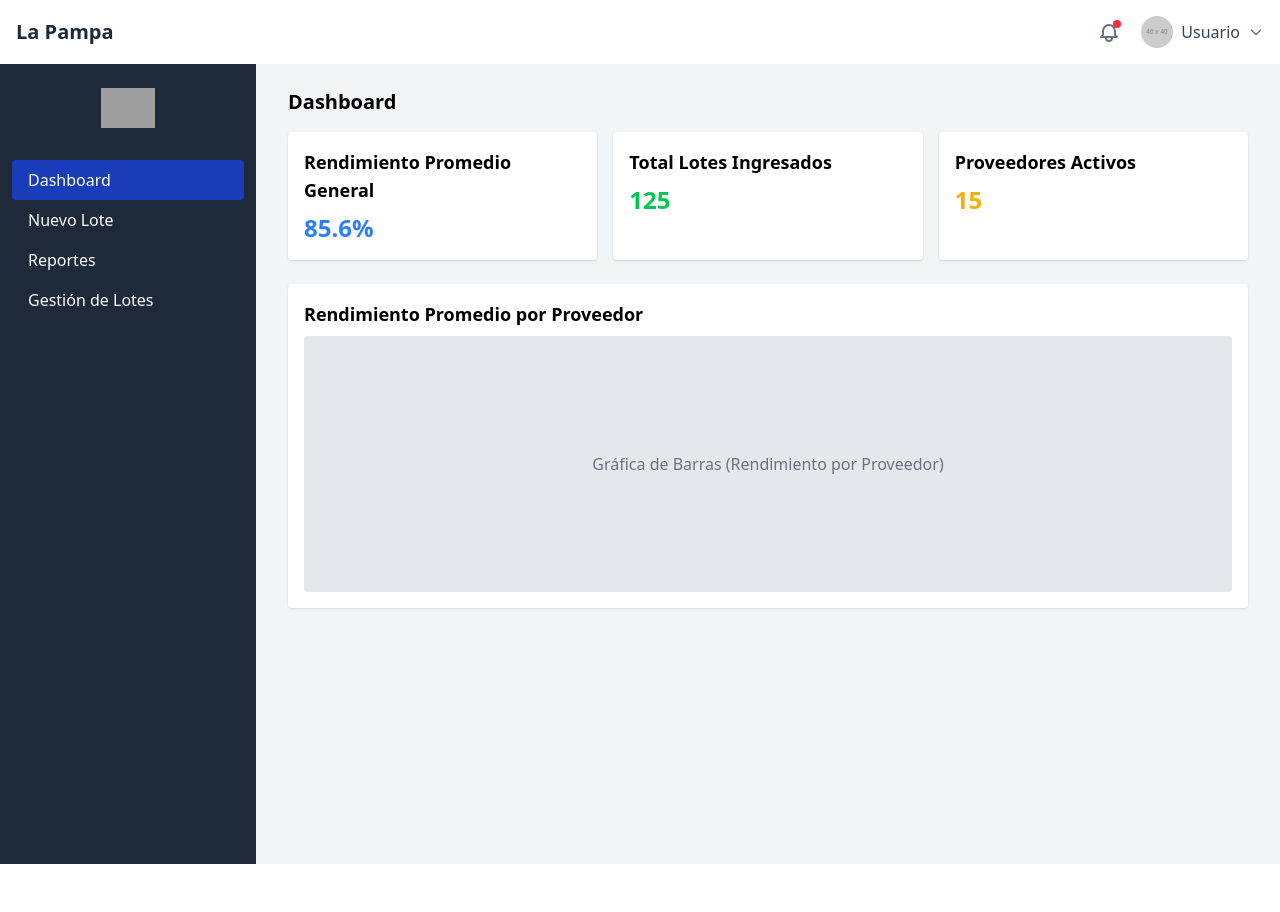
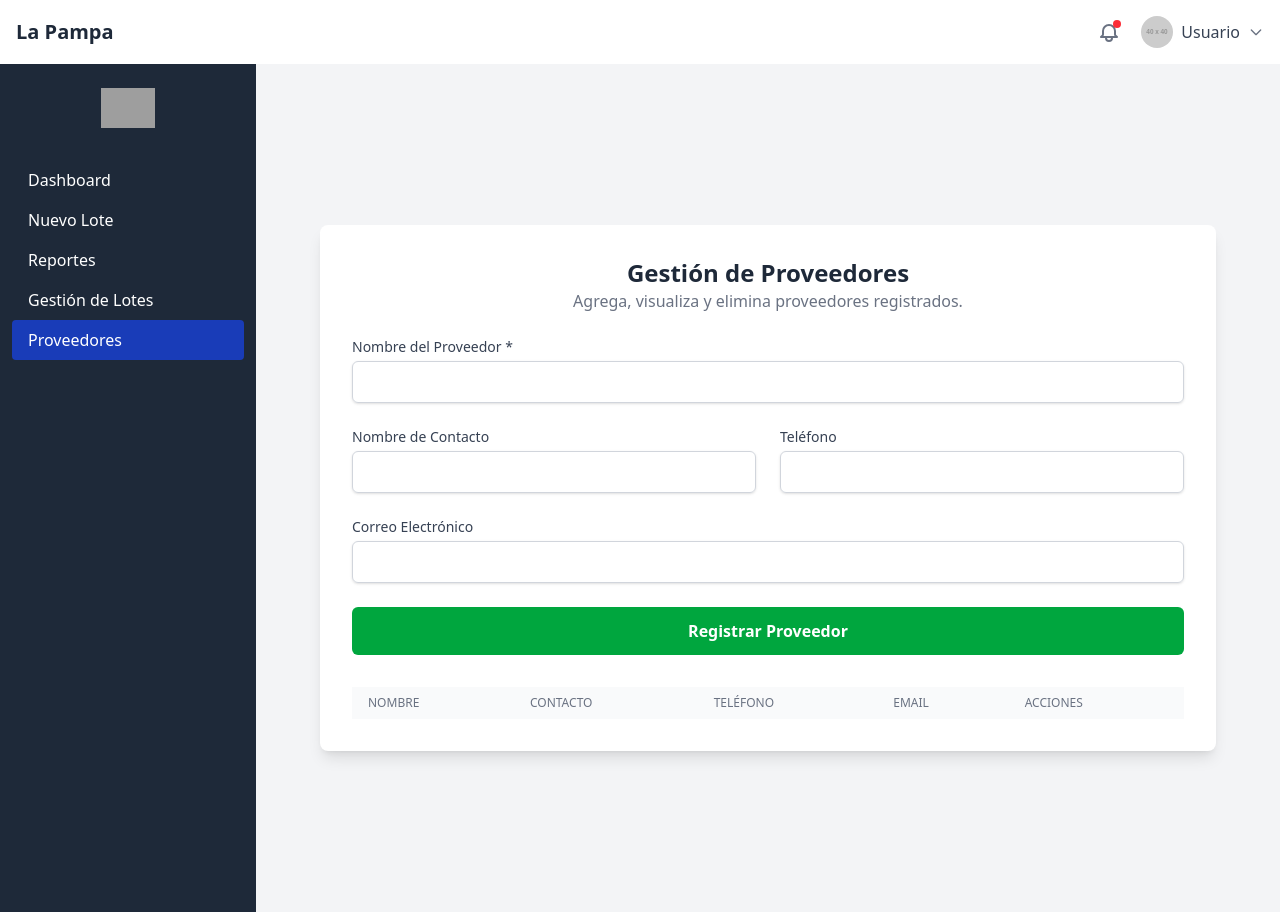
Before and after one commit to JuanAndreAV/sigepro, an Angular app: page /dashboard/proveedores in a window 1280 px wide. Before the commit this address led to /dashboard/home. Before the commit the page ends 864 px from the top, so only its background shows below. Built offline with nearby package versions, Linux system fonts and the light colour scheme; grey boxes are pictures that could not be loaded.

Commit message:
Add proveedoresComponent

```diff
--- a/src/app/app.routes.ts
+++ b/src/app/app.routes.ts
@@ -5,6 +5,7 @@ import { ReportsComponent } from './pages/reports/reports.component';
 import { LotEntryFormComponent } from './pages/lot-entry-form/lot-entry-form.component';
 import { LotesListComponent } from './pages/lotes-list/lotes-list.component';
 import { LotProcessFormComponent } from './pages/lot-process-form/lot-process-form.component';
+import { ProveedoresComponent } from './pages/proveedores/proveedores.component';
 
 
 export const routes: Routes = [
@@ -31,6 +32,10 @@ export const routes: Routes = [
             {
                 path: 'process',
                 component: LotProcessFormComponent
+            },
+            {
+                path: 'proveedores',
+                component: ProveedoresComponent
             }
 
         ]
--- a/src/app/components/layout/sidebar/sidebar.component.ts
+++ b/src/app/components/layout/sidebar/sidebar.component.ts
@@ -3,6 +3,7 @@ import { RouterLink, RouterLinkActive } from '@angular/router';
 
 @Component({
   selector: 'app-sidebar',
+  standalone: true,
   imports: [RouterLink, RouterLinkActive],
   templateUrl: './sidebar.component.html',
   styleUrl: './sidebar.component.css'
@@ -33,6 +34,12 @@ export class SidebarComponent {
     path: '/dashboard/lotes-list',
     title: 'Gestión de Lotes',
     icon: 'list',
+  },
+  {
+    id: 5,
+    path: '/dashboard/proveedores',
+    title: 'Proveedores',
+    icon: 'lot-entry',
   }
  ]
 }
--- /dev/null
+++ b/src/app/interfaces/proveedores.ts
@@ -0,0 +1,6 @@
+export interface Proveedores {
+    nombre: string;
+    contactoNombre?: string;
+    telefono?: string;
+    email?: string
+}
--- /dev/null
+++ b/src/app/pages/proveedores/proveedores.component.html
@@ -0,0 +1,77 @@
+<div class="bg-gray-100 min-h-screen flex items-center justify-center p-4">
+  <div class="bg-white p-8 rounded-lg shadow-lg w-full max-w-4xl">
+    <!-- Título -->
+    <div class="mb-6 text-center">
+      <h2 class="text-2xl font-bold text-gray-800">Gestión de Proveedores</h2>
+      <p class="text-gray-500">Agrega, visualiza y elimina proveedores registrados.</p>
+    </div>
+
+    <!-- Formulario Registro de Proveedor -->
+    <form [formGroup]="providerForm()" class="grid grid-cols-1 md:grid-cols-2 gap-6 mb-8">
+      <!-- Campo: Nombre (Obligatorio) -->
+      <div class="md:col-span-2">
+        <label for="nombre" class="block text-sm font-medium text-gray-700 mb-1">Nombre del Proveedor *</label>
+        <input type="text" id="nombre" formControlName="nombre" required
+          class="block w-full px-3 py-2 border border-gray-300 rounded-md shadow-sm focus:outline-none focus:ring-blue-500 focus:border-blue-500">
+      </div>
+
+      <!-- Campo: Nombre de Contacto -->
+      <div>
+        <label for="contacto" class="block text-sm font-medium text-gray-700 mb-1">Nombre de Contacto</label>
+        <input type="text" id="contactoNombre" formControlName="contactoNombre"
+          class="block w-full px-3 py-2 border border-gray-300 rounded-md shadow-sm focus:outline-none focus:ring-blue-500 focus:border-blue-500">
+      </div>
+
+      <!-- Campo: Teléfono -->
+      <div>
+        <label for="telefono" class="block text-sm font-medium text-gray-700 mb-1">Teléfono</label>
+        <input type="tel" id="telefono" formControlName="telefono"
+          class="block w-full px-3 py-2 border border-gray-300 rounded-md shadow-sm focus:outline-none focus:ring-blue-500 focus:border-blue-500">
+      </div>
+
+      <!-- Campo: Email -->
+      <div class="md:col-span-2">
+        <label for="email" class="block text-sm font-medium text-gray-700 mb-1">Correo Electrónico</label>
+        <input type="email" id="email" formControlName="email"
+          class="block w-full px-3 py-2 border border-gray-300 rounded-md shadow-sm focus:outline-none focus:ring-blue-500 focus:border-blue-500">
+      </div>
+
+      <!-- Botón de Guardar -->
+      <div class="md:col-span-2">
+        <button type="button" (click)="addProveedor()"
+          class="w-full bg-green-600 text-white font-bold py-3 px-4 rounded-md hover:bg-green-700 focus:outline-none focus:ring-2 focus:ring-offset-2 focus:ring-green-500 transition-colors">
+          Registrar Proveedor
+        </button>
+      </div>
+    </form>
+
+    <!-- Tabla de Proveedores -->
+    <div class="overflow-x-auto">
+      <table class="min-w-full divide-y divide-gray-200">
+        <thead class="bg-gray-50">
+          <tr>
+            <th class="px-4 py-2 text-left text-xs font-medium text-gray-500 uppercase">Nombre</th>
+            <th class="px-4 py-2 text-left text-xs font-medium text-gray-500 uppercase">Contacto</th>
+            <th class="px-4 py-2 text-left text-xs font-medium text-gray-500 uppercase">Teléfono</th>
+            <th class="px-4 py-2 text-left text-xs font-medium text-gray-500 uppercase">Email</th>
+            <th class="px-4 py-2 text-left text-xs font-medium text-gray-500 uppercase">Acciones</th>
+          </tr>
+        </thead>
+
+        @for (prov of proveedores(); track prov.nombre) {
+        <tbody class="divide-y divide-gray-200">
+          <tr>
+            <td class="px-4 py-2 text-gray-800">{{ prov.nombre }}</td>
+            <td class="px-4 py-2 text-gray-800">{{ prov.contactoNombre }}</td>
+            <td class="px-4 py-2 text-gray-800">{{ prov.telefono }}</td>
+            <td class="px-4 py-2 text-gray-800">{{ prov.email }}</td>
+            <td class="px-4 py-2">
+              <button (click)="eliminarProveedor(prov.nombre)"
+                class="bg-red-500 text-white px-3 py-1 rounded hover:bg-red-600 text-sm">Eliminar</button>
+            </td>
+          </tr>
+        </tbody>}
+      </table>
+    </div>
+  </div>
+</div>
--- /dev/null
+++ b/src/app/pages/proveedores/proveedores.component.ts
@@ -0,0 +1,40 @@
+import { Component, signal } from '@angular/core';
+import { FormControl, FormGroup, ReactiveFormsModule, Validators } from '@angular/forms';
+import { Proveedores } from '../../interfaces/proveedores';
+
+@Component({
+  selector: 'app-proveedores',
+  standalone: true,
+  imports: [ReactiveFormsModule],
+  templateUrl: './proveedores.component.html',
+  styleUrl: './proveedores.component.css'
+})
+export class ProveedoresComponent {
+proveedores = signal<Proveedores[]>([]);
+
+  providerForm = signal<FormGroup>(
+    new FormGroup({
+      nombre: new FormControl('', [Validators.required, Validators.minLength(3)]),
+      contactoNombre: new FormControl(''),
+      telefono: new FormControl(''),
+      email: new FormControl('', )
+    })
+  );
+  addProveedor(){
+    if(this.providerForm().valid){
+      this.proveedores.update(proveedor=>[...proveedor , this.providerForm().value])
+      this.providerForm().reset()
+    }
+    else{
+      alert('Favor, ingresa el nombre del proveedor');
+      return
+    }
+
+
+  }
+
+  eliminarProveedor(id: any){
+    this.proveedores.update(proveedor => proveedor.filter(nombre=>nombre.nombre !== id))
+  }
+
+}
```
Also changed, not shown: src/app/pages/proveedores/proveedores.component.css (added), 1 other file (tests, documents, lock files or other folders).
